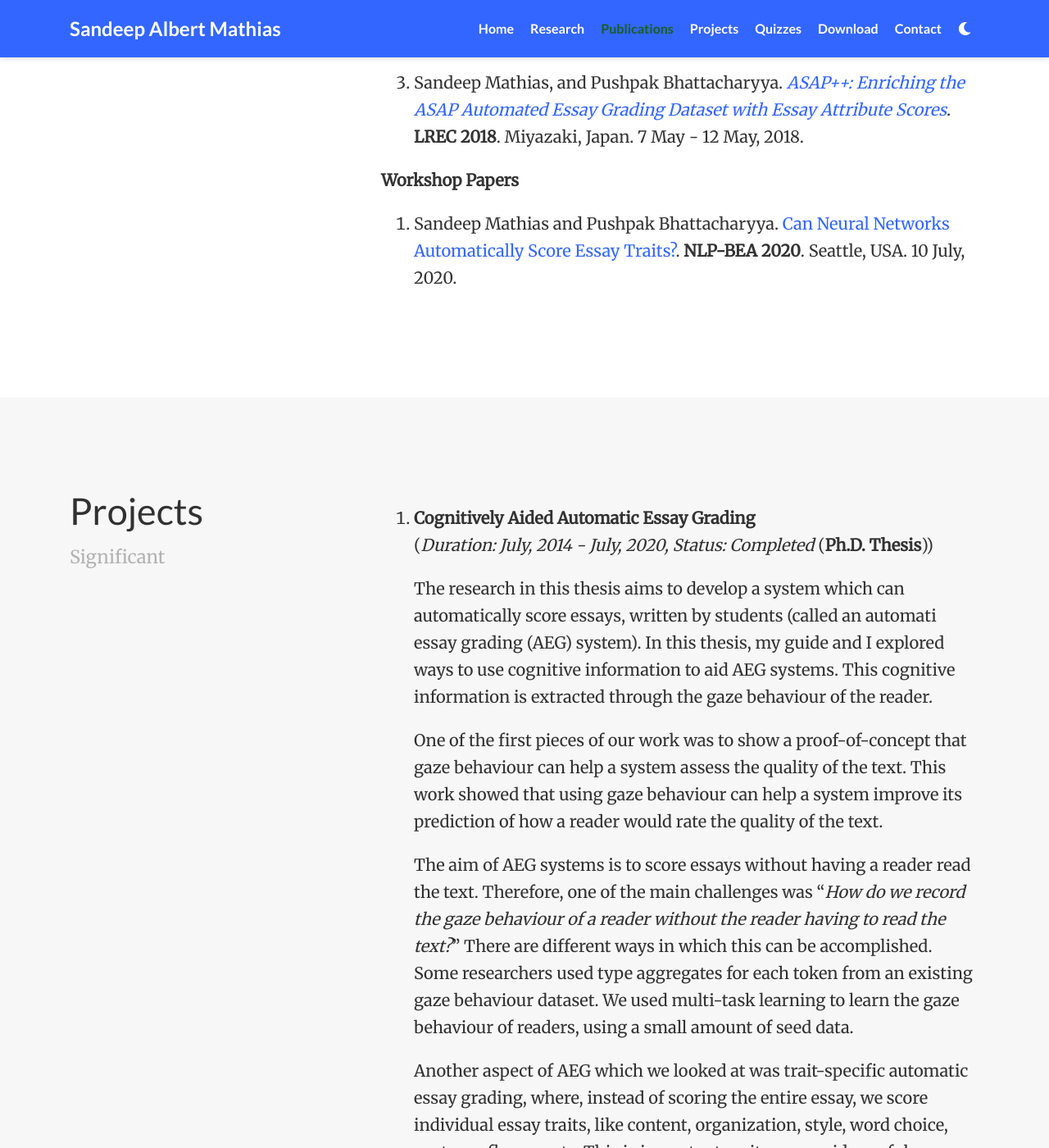
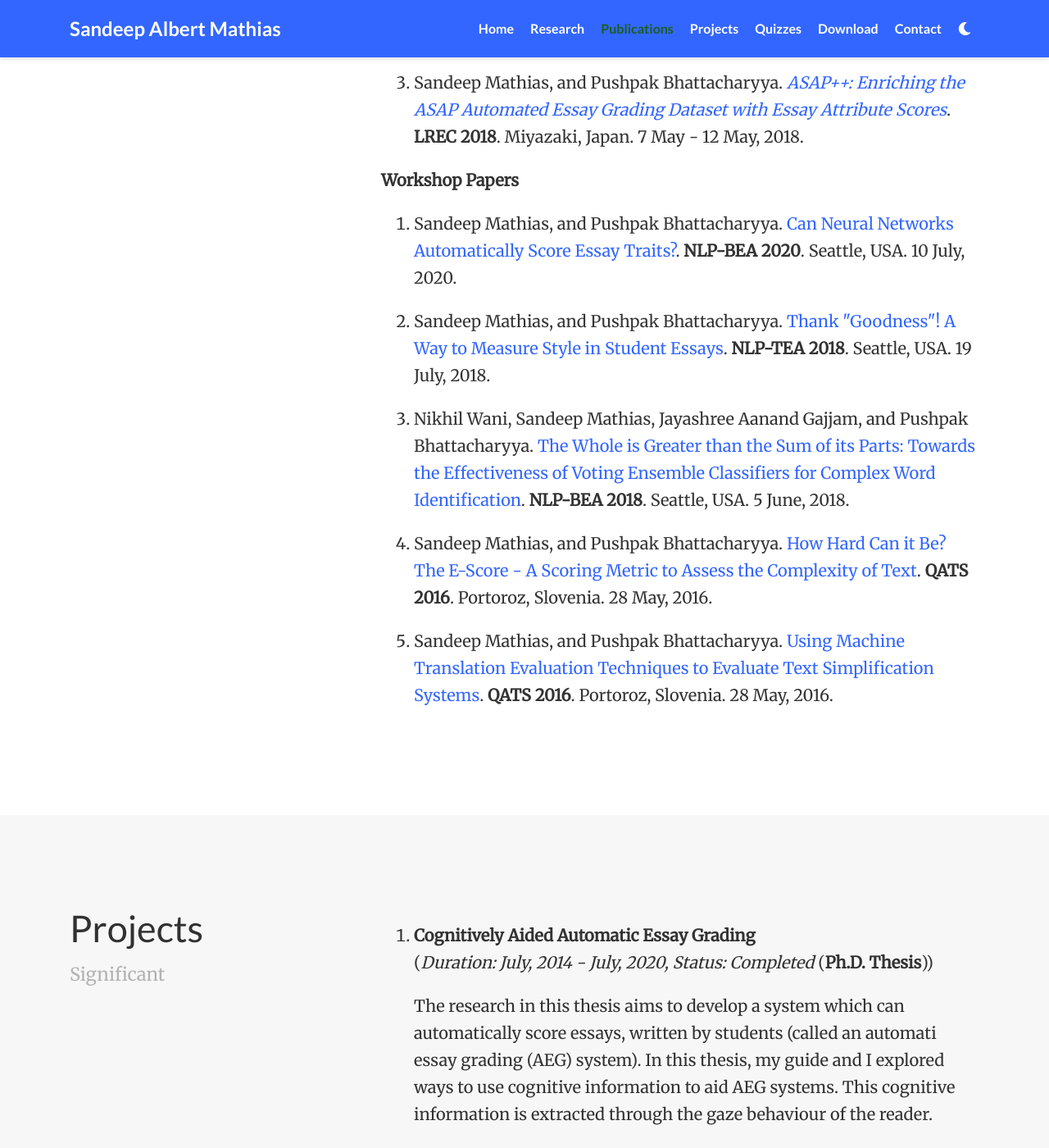
Before and after one commit to lwsam/lwsam.github.io, a Jekyll site: the page index.html, which Jekyll copies as it is, in a window 1280 px wide and 1400 px high, scrolled down 1725 px. Shown: the whole window at 82% size. Built offline with Jekyll 4.4.1, drawn with Linux system fonts in a browser that asks for light colours; nearby versions of some CDN libraries; Markdown is read by kramdown in place of the engine named in the settings; a style sheet for code colours, icons or effects is not loaded.

Commit message:
Added Workshop papers

```diff
--- a/index.html
+++ b/index.html
@@ -236,7 +236,19 @@
 <p><strong>Workshop Papers</strong></p>
 <ol start="1">
 <li>
-	<p>Sandeep Mathias and Pushpak Bhattacharyya. <a href="papers/nlp-bea20-traits-comparison.pdf"> Can Neural Networks Automatically Score Essay Traits?</a>. <strong>NLP-BEA 2020</strong>. Seattle, USA. 10 July, 2020.</p>
+	<p>Sandeep Mathias, and Pushpak Bhattacharyya. <a href="papers/nlp-bea20-traits-comparison.pdf">Can Neural Networks Automatically Score Essay Traits?</a>. <strong>NLP-BEA 2020</strong>. Seattle, USA. 10 July, 2020.</p>
+</li>
+<li>
+	<p>Sandeep Mathias, and Pushpak Bhattacharyya. <a href="papers/nlp-tea18-goodness-style.pdf">Thank "Goodness"! A Way to Measure Style in Student Essays</a>. <strong>NLP-TEA 2018</strong>. Seattle, USA. 19 July, 2018.</p>
+</li>
+<li>
+	<p>Nikhil Wani, Sandeep Mathias, Jayashree Aanand Gajjam, and Pushpak Bhattacharyya. <a href="papers/nlp-bea18-CWI.pdf">The Whole is Greater than the Sum of its Parts: Towards the Effectiveness of Voting Ensemble Classifiers for Complex Word Identification</a>. <strong>NLP-BEA 2018</strong>. Seattle, USA. 5 June, 2018.</p>
+</li>
+<li>
+	<p>Sandeep Mathias, and Pushpak Bhattacharyya. <a href="papers/qats16-E-Score.pdf">How Hard Can it Be? The E-Score - A Scoring Metric to Assess the Complexity of Text</a>. <strong>QATS 2016</strong>. Portoroz, Slovenia. 28 May, 2016.</p>
+</li>
+<li>
+	<p>Sandeep Mathias, and Pushpak Bhattacharyya. <a href="papers/qats16-shared-task.pdf">Using Machine Translation Evaluation Techniques to Evaluate Text Simplification Systems</a>. <strong>QATS 2016</strong>. Portoroz, Slovenia. 28 May, 2016.</p>
 </li>
 </ol>
 </p>
```
Also changed, not shown: 4 other files.
